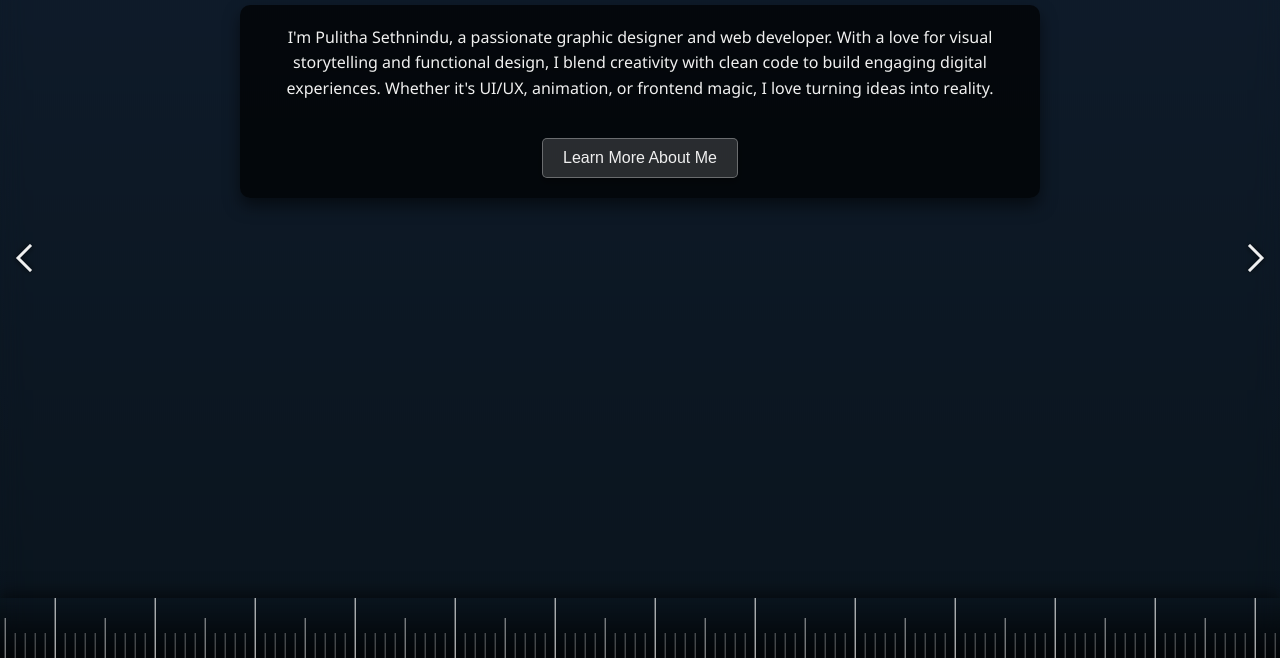
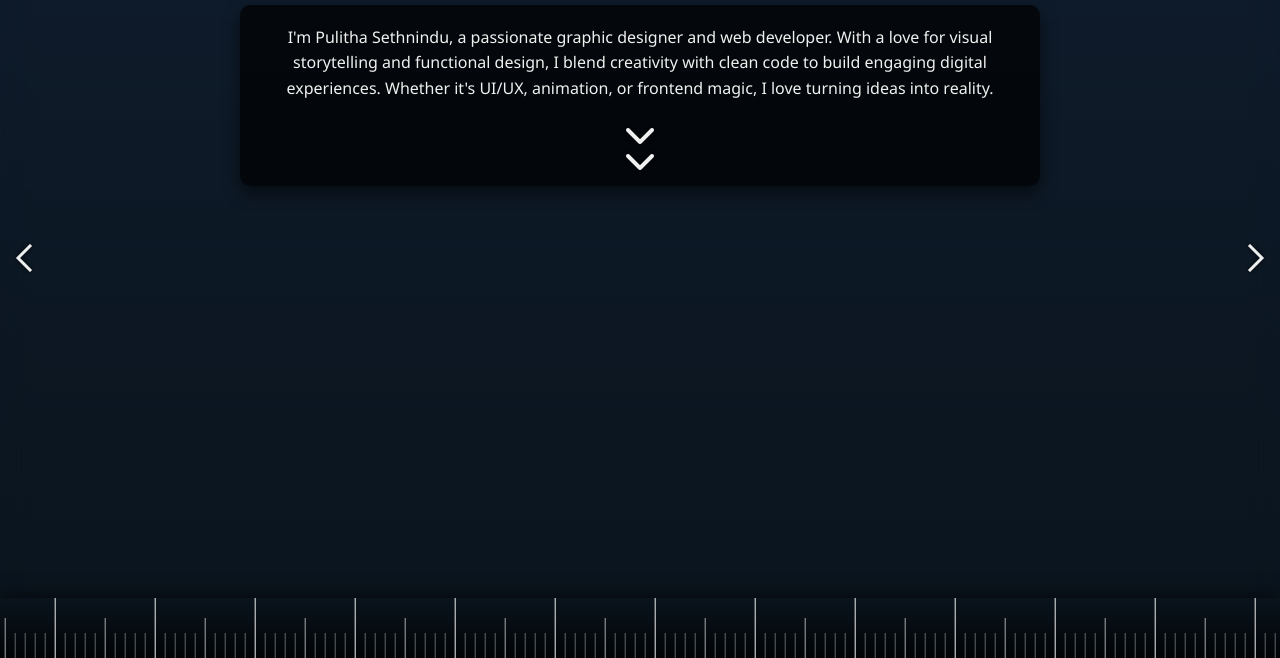
Before and after one commit to PulithaSethnindu01/pulithasethnindu01.github.io, a plain HTML site: page index.html in a window 1280 px wide. Both pictures are taken after a click on the button 1250 px from the left and 400 px from the top of the page. Shown: the part 142-800 px from the top of the page. Drawn offline with nearby package versions, Linux system fonts and the light colour scheme.

Commit message:
Update index.html

```diff
--- a/index.html
+++ b/index.html
@@ -169,8 +169,38 @@
         }
 
 
-        #about-summary-content .portfolio-button {
-            margin-top: 20px; /* Space above the 'Learn More' button */
+        /* Downward arrows for "About Me" section */
+        .scroll-down-arrows {
+            margin-top: 20px;
+            display: flex;
+            flex-direction: column;
+            align-items: center;
+            cursor: pointer;
+            color: #f0f0f0; /* Match font color */
+            opacity: 1; /* Initially visible */
+            transition: opacity 0.3s ease;
+        }
+
+        .scroll-down-arrows i {
+            font-size: 2em;
+            margin-bottom: -10px; /* Overlap arrows slightly */
+            animation: bounce 2s infinite; /* Add a subtle bounce animation */
+        }
+
+        .scroll-down-arrows i:nth-child(2) {
+            animation-delay: 0.2s; /* Stagger the bounce effect */
+        }
+
+        @keyframes bounce {
+            0%, 20%, 50%, 80%, 100% {
+                transform: translateY(0);
+            }
+            40% {
+                transform: translateY(-10px);
+            }
+            60% {
+                transform: translateY(-5px);
+            }
         }
 
         #about-detail-content {
@@ -439,7 +469,11 @@
                 <p>
                     I'm Pulitha Sethnindu, a passionate graphic designer and web developer. With a love for visual storytelling and functional design, I blend creativity with clean code to build engaging digital experiences. Whether it's UI/UX, animation, or frontend magic, I love turning ideas into reality.
                 </p>
-                <button class="portfolio-button" id="more-about-me-button">Learn More About Me</button>
+                <!-- Replaced "Learn More About Me" button with scroll-down arrows -->
+                <div class="scroll-down-arrows" id="scroll-down-arrows">
+                    <i class="fas fa-chevron-down"></i>
+                    <i class="fas fa-chevron-down"></i>
+                </div>
             </div>
 
             <!-- Detailed About Me Section - Initially hidden, revealed by scrolling -->
@@ -560,7 +594,8 @@
         const aboutPageTitle = document.getElementById("about-page-title"); // Title for about page
         const contactPageTitle = document.getElementById("contact-page-title"); // Title for contact page
 
-        const moreAboutMeButton = document.getElementById("more-about-me-button");
+        // const moreAboutMeButton = document.getElementById("more-about-me-button"); // REMOVED
+        const scrollDownArrows = document.getElementById("scroll-down-arrows"); // NEW ARROWS
         const contactButton = document.getElementById("contact-button"); // "Contact Me" button on detailed about page
 
         // Spotlight effect for blur layer - REINTRODUCED
@@ -785,8 +820,8 @@
 
                     typingElement.style.display = 'none';
 
-                    // Ensure moreAboutMeButton is hidden by default unless explicitly shown
-                    gsap.set(moreAboutMeButton, { opacity: 0, pointerEvents: 'none' });
+                    // Ensure scroll-down arrows are hidden by default unless explicitly shown
+                    gsap.set(scrollDownArrows, { opacity: 0, pointerEvents: 'none' }); // NEW: Hide arrows
 
                     let currentSection;
                     let currentTitleElement;
@@ -819,7 +854,9 @@
                             aboutDetailContent.style.opacity = 0;
                             aboutDetailContent.style.pointerEvents = 'none';
                             isAboutDetailedView = false; // Reset detailed view on page load
-                            gsap.to(moreAboutMeButton, { opacity: 1, pointerEvents: 'auto', duration: 0.3, delay: 0.5 }); // Show button for about summary
+
+                            // Show scroll-down arrows instead of a button
+                            gsap.to(scrollDownArrows, { opacity: 1, pointerEvents: 'auto', duration: 0.3, delay: 0.5 }); // NEW: Show arrows
 
                             gsap.fromTo(currentSection, { opacity: 0, y: 20 }, { opacity: 1, y: 0, duration: 0.7, delay: 0.2 });
                             gsap.fromTo(currentTitleElement, { opacity: 0, y: -20 }, { opacity: 1, y: 0, duration: 0.5 });
@@ -893,8 +930,8 @@
             }
         });
 
-        // "Learn More About Me" button click - SCROLLS DOWN
-        moreAboutMeButton.addEventListener('click', () => {
+        // NEW: Scroll down arrows click handler
+        scrollDownArrows.addEventListener('click', () => {
             if (currentPage === 1) { // Only do this if on the About page
                 gsap.to(contentArea, {
                     duration: 1.0,
@@ -915,12 +952,13 @@
                         aboutPageTitle.textContent = "My Story";
                     },
                     onComplete: () => {
-                        // Hide the 'Learn More' button after scrolling
-                        gsap.to(moreAboutMeButton, { opacity: 0, pointerEvents: 'none', duration: 0.3 });
+                        // Hide the scroll-down arrows after scrolling
+                        gsap.to(scrollDownArrows, { opacity: 0, pointerEvents: 'none', duration: 0.3 }); // NEW: Hide arrows
                     }
                 });
             }
         });
+
 
         // "Contact Me" button click (from detailed about page)
         contactButton.addEventListener('click', () => {
```
